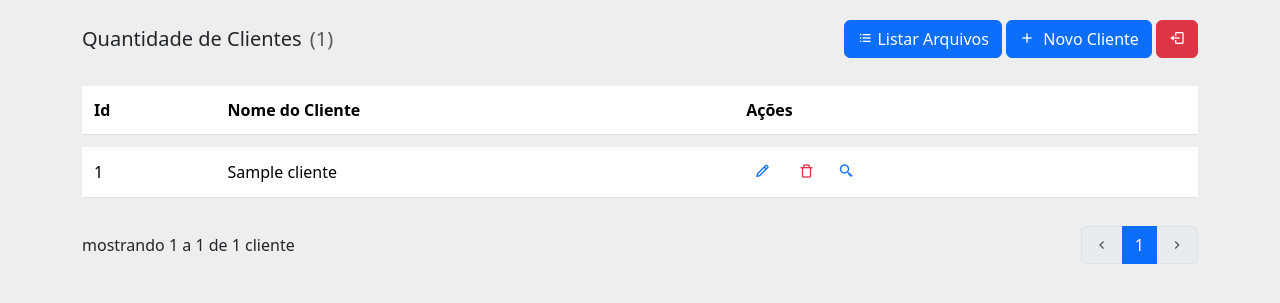
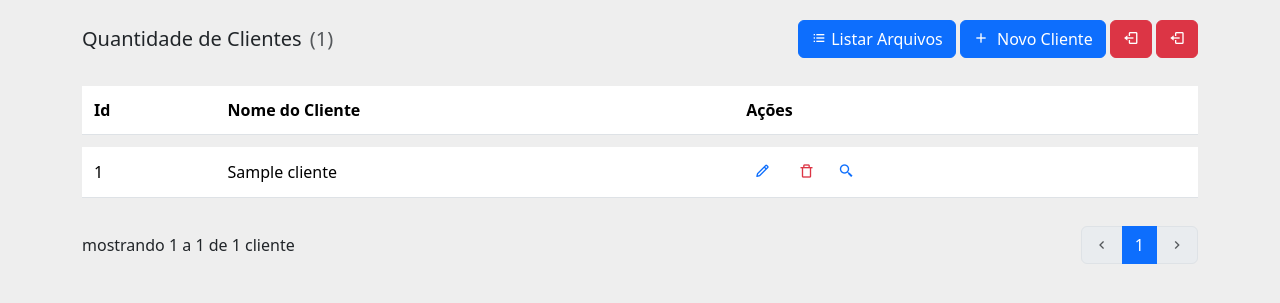
Before and after one commit to PeddroHenrique/contabilidade-pdfs, a Spring Boot app: page /api/cliente in a window 1280 px wide. Shown: the top 303 px of the page. Run offline with Spring Boot 4, Linux system fonts and the light colour scheme; the visitor is signed in with stand-in values (Sample User, id 1); tables that the repository leaves empty hold one stand-in row (values such as "Sample post"); some of the project's set-up classes (security, data sources, template engines, error pages and the like) are left out, and stand-ins take their place; some libraries are stand-ins or nearby versions.

Commit message:
fix(cliente): corrige botão de logout fora do formulário

```diff
--- a/src/main/resources/templates/cliente/listar-cliente.html
+++ b/src/main/resources/templates/cliente/listar-cliente.html
@@ -26,6 +26,11 @@
                             <button type="submit" class="btn btn-danger" title="Sair">
                                 <i class="bx bx-log-out"></i>
                             </button>
+                            <form th:action="@{/logout}" method="post" class="d-inline">
+                                <button type="submit" class="btn btn-danger" title="Sair">
+                                    <i class="bx bx-log-out"></i>
+                                </button>
+                            </form>
                         </div>
                     </div>
                 </div>
```
